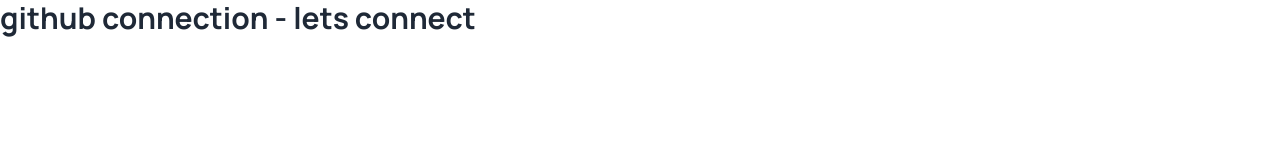
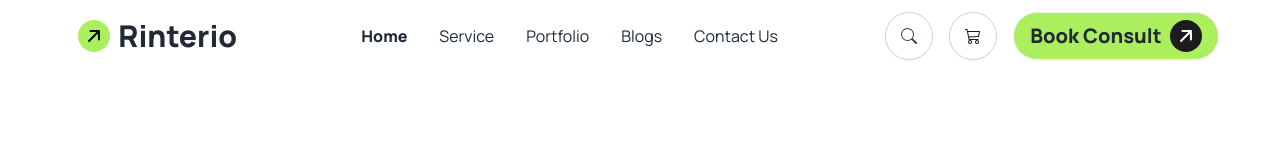
Before and after one commit to IamSAShuvo/batch10-assignment3, a plain HTML site: page index.html in a window 1280 px wide. Drawn offline with nearby package versions, Linux system fonts and the light colour scheme.

Commit message:
add navbar section

```diff
--- a/index.html
+++ b/index.html
@@ -1,4 +1,4 @@
-<!DOCTYPE html>
+<!doctype html>
 <html lang="en" data-theme="light">
   <head>
     <meta charset="UTF-8" />
@@ -23,6 +23,12 @@
       rel="stylesheet"
     />
 
+    <!-- Bootstrap Icon CDN -->
+    <link
+      rel="stylesheet"
+      href="https://cdn.jsdelivr.net/npm/bootstrap-icons@1.3.0/font/bootstrap-icons.css"
+    />
+
     <!-- Font Awesome CDN -->
     <link
       rel="stylesheet"
@@ -38,10 +44,11 @@
         theme: {
           extend: {
             colors: {
-              primary: "rgba(171, 239, 95)",
+              primary: "rgb(171, 239, 95)",
               primaryOpacity: "rgba(171, 239, 95, 0.2)",
-              bacgroundEven: "rgb(30, 30, 30);",
-              bacgroundOdd: "rgb(255, 255, 255);",
+              backgroundEven: "rgb(244, 244, 244);",
+              backgroundOdd: "rgb(251, 251, 251);",
+              arrowBackground: "rgb(28, 28, 28)",
             },
             fontFamily: {
               manrope: "Manrope",
@@ -54,11 +61,144 @@
       };
     </script>
   </head>
+
   <body class="font-manrope">
-    <header>
-      <nav>
-        <h2 class="text-3xl font-bold">github connection - lets connect</h2>
+    <header class="bg-backgroundOdd w-11/12 mx-auto">
+      <!-- Navbar Section -->
+      <nav class="navbar justify-between bg-base-100">
+        <!-- dropdown menu -->
+        <div class="">
+          <!-- <a class="btn btn-ghost text-3xl font-extrabold"> Rinterio</a> -->
+          <a class="btn btn-ghost text-3xl font-extrabold">
+            <div
+              class="bg-primary rounded-full p-1 flex items-center justify-center"
+            >
+              <svg
+                xmlns="http://www.w3.org/2000/svg"
+                class="h-6 w-6 text-black -rotate-45"
+                fill="none"
+                viewBox="0 0 24 24"
+                stroke="currentColor"
+              >
+                <path
+                  stroke-linecap="round"
+                  stroke-linejoin="round"
+                  stroke-width="2"
+                  d="M5 12h14m0 0l-6 6m6-6l-6-6"
+                />
+              </svg>
+            </div>
+            Rinterio
+          </a>
+        </div>
+
+        <div class="navbar-center hidden lg:flex">
+          <ul class="menu menu-horizontal px-1 text-base font-normal">
+            <li class="font-extrabold"><a href="">Home</a></li>
+            <li><a href="">Service</a></li>
+            <li><a href="">Portfolio</a></li>
+            <li><a href="">Blogs</a></li>
+            <li><a href="">Contact Us</a></li>
+          </ul>
+        </div>
+
+        <div>
+          <div class="space-x-4 lg:flex sm: hidden">
+            <button
+              class="btn btn-circle bg-white border border-gray-300 hover:bg-[#e8e9eb]"
+            >
+              <svg
+                xmlns="http://www.w3.org/2000/svg"
+                width="16"
+                height="16"
+                fill="currentColor"
+                class="bi bi-search text-gray-700"
+                viewBox="0 0 16 16"
+              >
+                <path
+                  d="M11.742 10.344a6.5 6.5 0 1 0-1.397 1.398h-.001q.044.06.098.115l3.85 3.85a1 1 0 0 0 1.415-1.414l-3.85-3.85a1 1 0 0 0-.115-.1zM12 6.5a5.5 5.5 0 1 1-11 0 5.5 5.5 0 0 1 11 0"
+                />
+              </svg>
+            </button>
+
+            <button
+              class="btn btn-circle bg-white border border-gray-300 hover:bg-[#e8e9eb]"
+            >
+              <svg
+                xmlns="http://www.w3.org/2000/svg"
+                width="16"
+                height="16"
+                fill="currentColor"
+                class="bi bi-cart3 h-5 text-gray-900"
+                viewBox="0 0 16 16"
+              >
+                <path
+                  d="M0 1.5A.5.5 0 0 1 .5 1H2a.5.5 0 0 1 .485.379L2.89 3H14.5a.5.5 0 0 1 .49.598l-1 5a.5.5 0 0 1-.465.401l-9.397.472L4.415 11H13a.5.5 0 0 1 0 1H4a.5.5 0 0 1-.491-.408L2.01 3.607 1.61 2H.5a.5.5 0 0 1-.5-.5M3.102 4l.84 4.479 9.144-.459L13.89 4zM5 12a2 2 0 1 0 0 4 2 2 0 0 0 0-4m7 0a2 2 0 1 0 0 4 2 2 0 0 0 0-4m-7 1a1 1 0 1 1 0 2 1 1 0 0 1 0-2m7 0a1 1 0 1 1 0 2 1 1 0 0 1 0-2"
+                />
+              </svg>
+            </button>
+
+            <a
+              class="btn text-xl font-extrabold bg-primary rounded-full hover:bg-lime-500"
+              >Book Consult
+              <div
+                class="bg-arrowBackground rounded-full p-1 flex items-center justify-center"
+              >
+                <svg
+                  xmlns="http://www.w3.org/2000/svg"
+                  class="h-6 w-6 text-white -rotate-45"
+                  fill="none"
+                  viewBox="0 0 24 24"
+                  stroke="currentColor"
+                >
+                  <path
+                    stroke-linecap="round"
+                    stroke-linejoin="round"
+                    stroke-width="2"
+                    d="M5 12h14m0 0l-6 6m6-6l-6-6"
+                  />
+                </svg>
+              </div>
+            </a>
+          </div>
+
+          <div class="dropdown">
+            <div
+              tabindex="0"
+              role="button"
+              class="btn btn-ghost btn-circle bg-white border border-gray-300 lg:hidden"
+            >
+              <svg
+                xmlns="http://www.w3.org/2000/svg"
+                width="16"
+                height="16"
+                fill="currentColor"
+                class="bi bi-list"
+                viewBox="0 0 16 16"
+              >
+                <path
+                  fill-rule="evenodd"
+                  d="M2.5 12a.5.5 0 0 1 .5-.5h10a.5.5 0 0 1 0 1H3a.5.5 0 0 1-.5-.5m0-4a.5.5 0 0 1 .5-.5h10a.5.5 0 0 1 0 1H3a.5.5 0 0 1-.5-.5m0-4a.5.5 0 0 1 .5-.5h10a.5.5 0 0 1 0 1H3a.5.5 0 0 1-.5-.5"
+                />
+              </svg>
+            </div>
+            <ul
+              tabindex="0"
+              class="menu menu-sm dropdown-content bg-base-100 rounded-box z-[1] mt-3 w-52 p-2 shadow gap-5 text-lg font-medium right-0"
+            >
+              <li class="font-extrabold"><a>Home</a></li>
+              <li class=""><a>Service</a></li>
+              <li class=""><a>Portfolio</a></li>
+              <li class=""><a>Blogs</a></li>
+              <li class=""><a>Contact Us</a></li>
+            </ul>
+          </div>
+        </div>
       </nav>
+      <!-- Nav section end -->
+
+      <!-- Banner Section Start -->
+      <section class="bg-backgroundOdd w-11/12 mx-auto"></section>
     </header>
     <main></main>
     <footer></footer>
```
